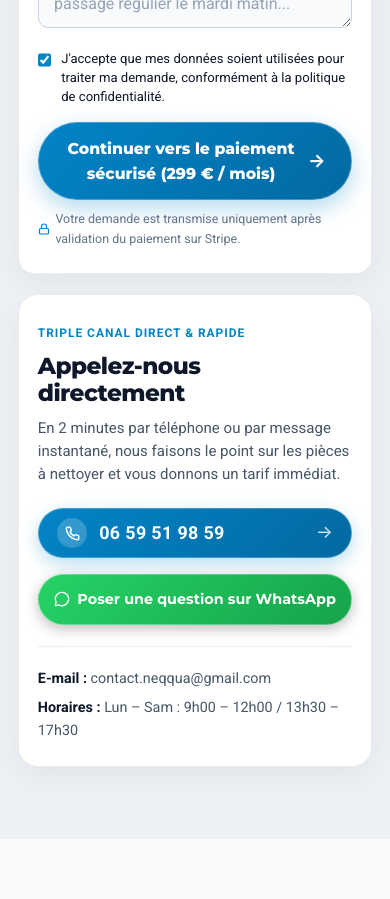
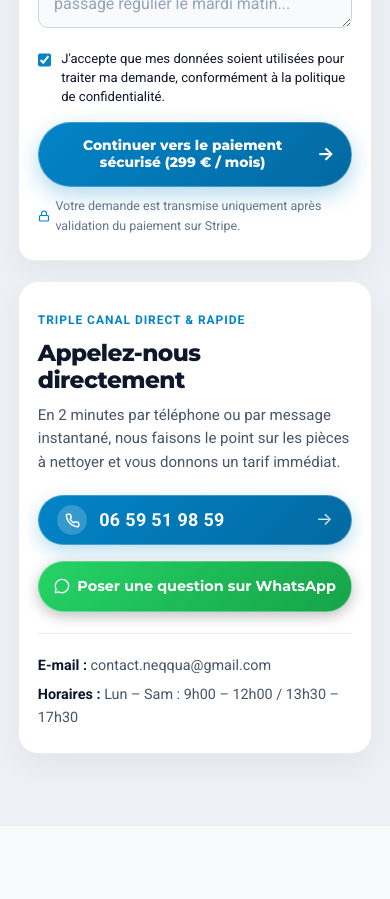
Before and after one commit to rebatiabd-prog/Neqqua-Nettoyage, a React (Vite) app: page / in a window 390 px wide. Shown: the part 7160-8059 px from the top of the page. Built offline with nearby package versions, Linux system fonts and the light colour scheme; no server answers.

Commit message:
style(mobile): adjust review card width and quote submit button sizing on smartphone

```diff
--- a/src/index.css
+++ b/src/index.css
@@ -2954,6 +2954,16 @@ ul {
   transform: translateX(4px);
 }
 
+@media (max-width: 640px) {
+  .quote-submit-btn {
+    font-size: 0.86rem;
+    padding: 0.85rem 1.05rem;
+    gap: 0.45rem;
+    line-height: 1.3;
+    text-align: center;
+  }
+}
+
 /* Colonne droite : Carte Contact Direct */
 .contact-side-card {
   background: #ffffff;
@@ -3226,6 +3236,12 @@ ul {
 }
 
 @media (max-width: 768px) {
+  .review-card-modern {
+    flex: 0 0 calc(100vw - 2.3rem);
+    max-width: 340px;
+    padding: 1.45rem 1.35rem 1.35rem 1.35rem;
+  }
+
   .review-card-modern:hover,
   .review-card-modern:active,
   .review-card-modern.is-visible:hover,
```
